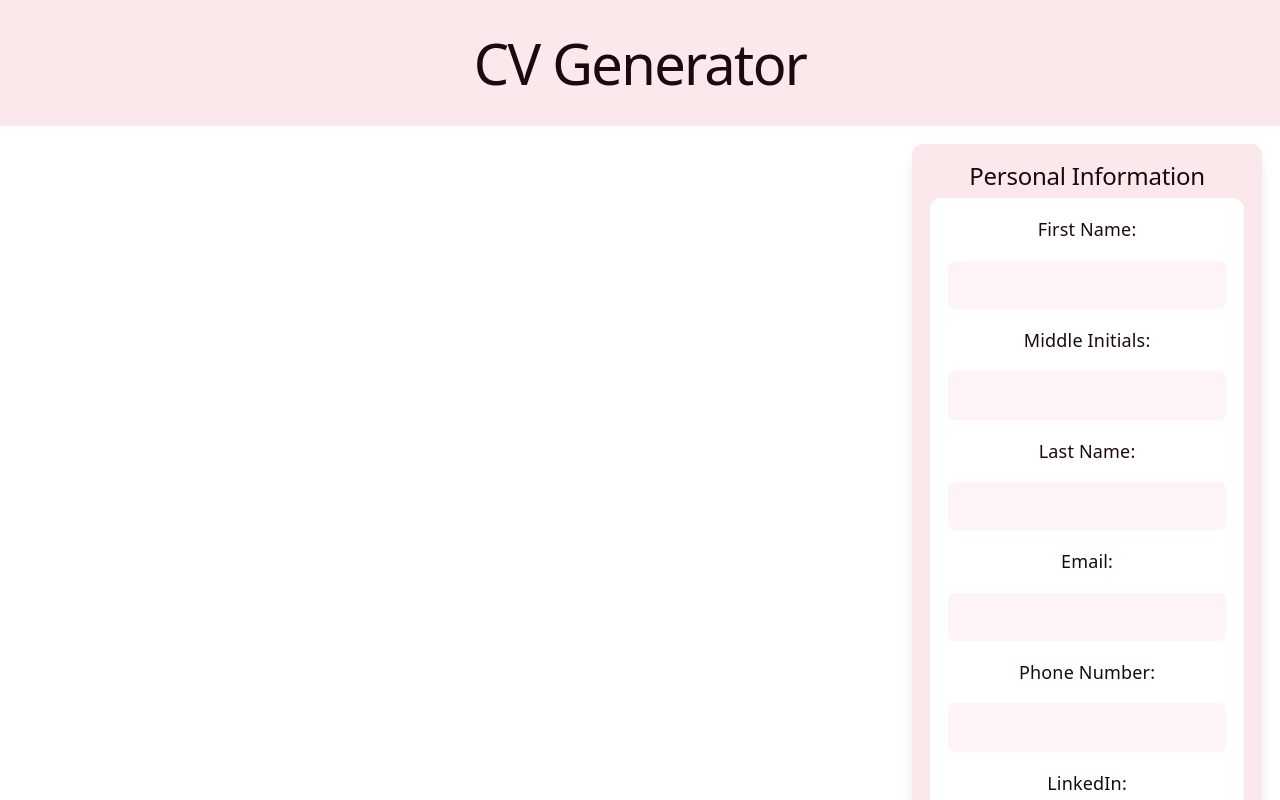
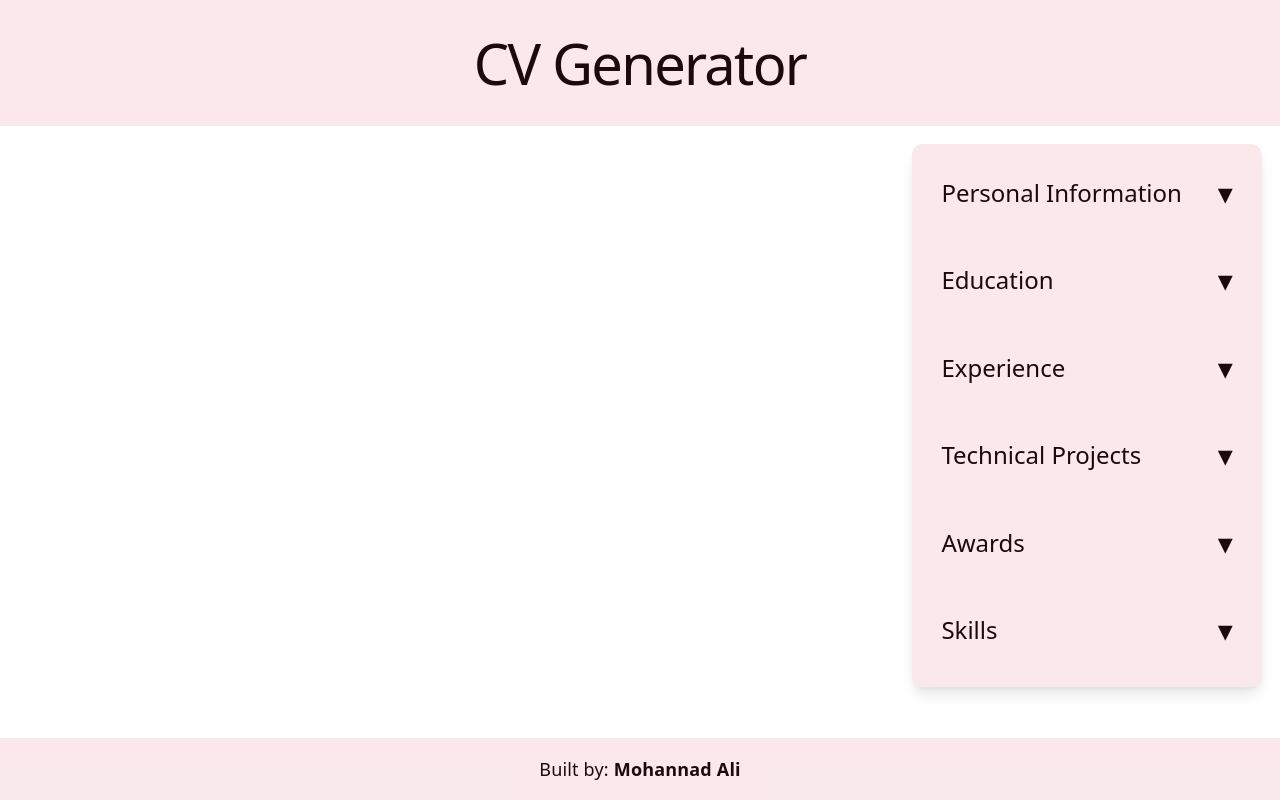
Before and after one commit to Ali7488/CV-App, a React (Vite) app: page / in a window 1280 px wide. Shown: the top 800 px of the page. Built offline with nearby package versions, Linux system fonts and the light colour scheme.

Commit message:
made forms collapsable, and added accordion animation to forms, plus a rotatable arrow depending on state

```diff
--- a/src/components/formSection.jsx
+++ b/src/components/formSection.jsx
@@ -1,9 +1,27 @@
+import { useState } from "react";
+
 export function FormSection({ title, children }) {
+  const [isOpen, setIsOpen] = useState(false);
   return (
     <section className="form-section">
-      <h2 className="form-section-title">{title}</h2>
-
-      <div className="form-section-content">{children}</div>
+      <h2 className="form-section-title">
+        <button
+          type="button"
+          aria-expanded={isOpen}
+          onClick={() => setIsOpen((prevState) => !prevState)}
+        >
+          {title}
+          <span
+            className={`accordion-arrow ${isOpen ? "open" : ""}`}
+            aria-hidden="true"
+          >
+            ▾
+          </span>
+        </button>
+      </h2>
+      <div className={`form-section-content ${isOpen ? "open" : ""}`}>
+        <div className="form-section-content-wrapper">{children}</div>
+      </div>
     </section>
   );
 }
--- a/src/styles/App.css
+++ b/src/styles/App.css
@@ -123,6 +123,60 @@ main {
   cursor: pointer;
 }
 
+.form-section-title button {
+  border-radius: var(--radius-lg);
+  width: 100%;
+  background: none;
+  border: none;
+  padding: var(--control-padding-x) var(--control-padding-y);
+  margin: 0;
+  color: inherit;
+  font: inherit;
+
+  display: flex;
+  justify-content: space-between;
+  align-items: center;
+
+  cursor: pointer;
+}
+
+.form-section-title button:hover {
+  background-color: var(--accent-border);
+  filter: brightness(1.05);
+}
+
+.form-section-title button:active {
+  filter: brightness(0.92);
+  transform: scale(0.98);
+}
+
+.accordion-arrow {
+  display: inline-flex;
+  align-items: center;
+  font-size: 1.25em;
+  line-height: 1;
+  transform: rotate(0deg);
+  transition: transform ease 400ms;
+}
+
+.accordion-arrow.open {
+  transform: rotate(180deg);
+}
+
+.form-section-content {
+  display: grid;
+  grid-template-rows: 0fr;
+  transition: grid-template-rows ease 400ms;
+}
+
+.form-section-content.open {
+  grid-template-rows: 1fr;
+}
+
+.form-section-content-wrapper {
+  overflow: hidden;
+}
+
 .form-card button[type="submit"] {
   background-color: var(--accent);
   color: var(--bg);
```
